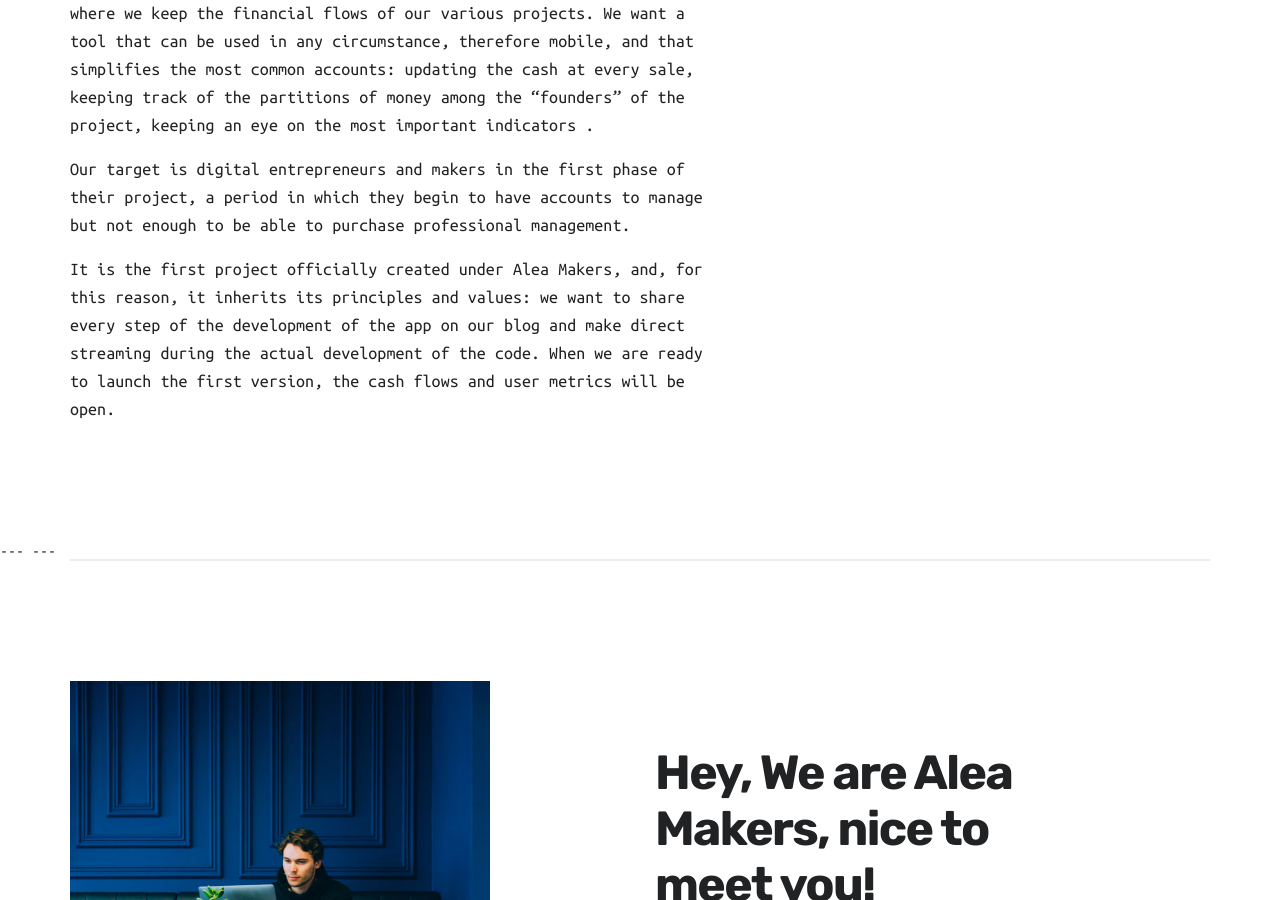
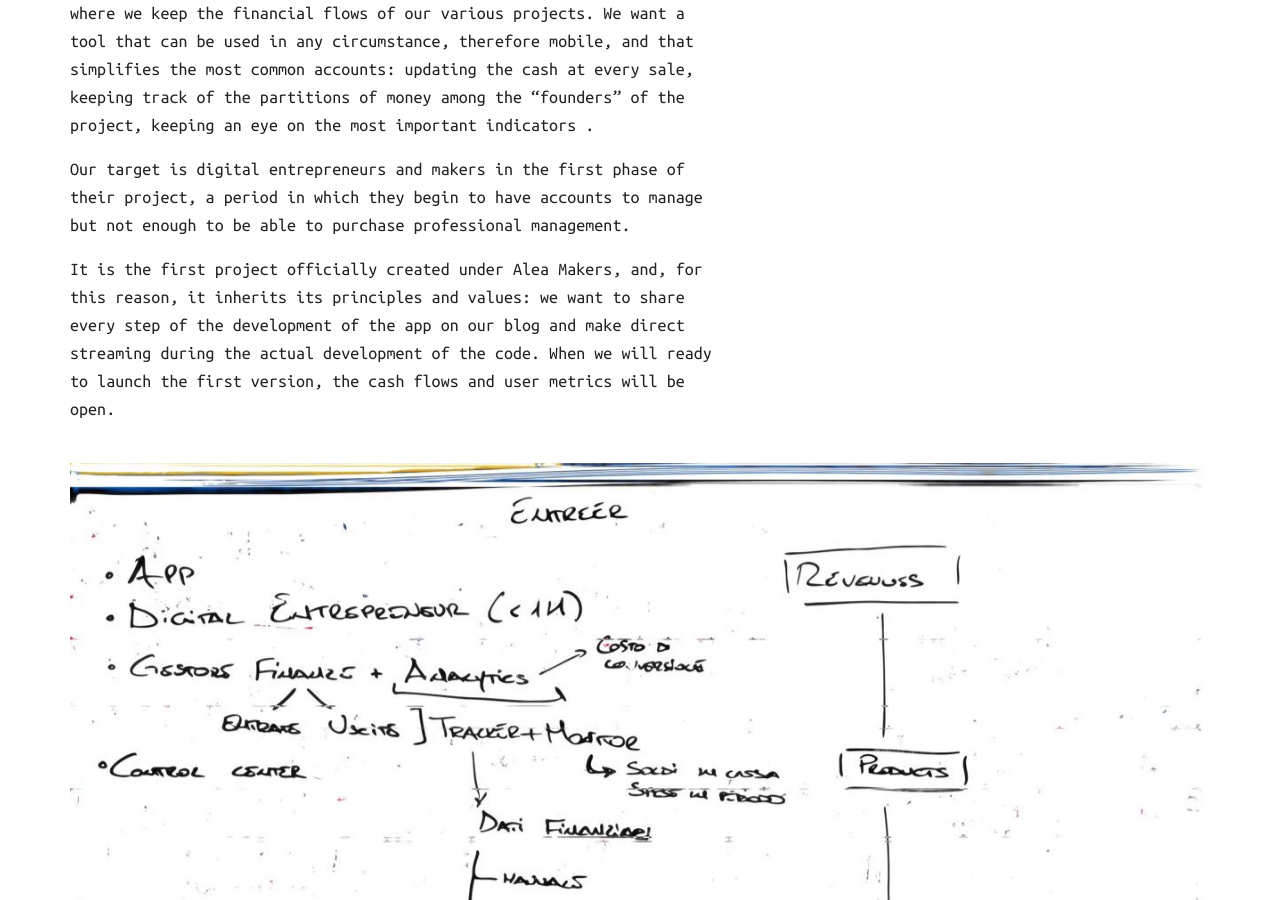
Before and after one commit to alea-git/alea-git.github.io, a Jekyll site: the page built from _projects/mobile-app-2.md, in a window 1280 px wide and 900 px high, scrolled down 1307 px. Built offline with Jekyll 4.4.1, drawn with Linux system fonts in a browser that asks for light colours; nearby versions of some CDN libraries.

Commit message:
Updated '_projects/mobile-app-2.md' via CloudCannon

```diff
--- a/_projects/mobile-app-2.md
+++ b/_projects/mobile-app-2.md
@@ -14,4 +14,6 @@
 
 Our target is digital entrepreneurs and makers in the first phase of their project, a period in which they begin to have accounts to manage but not enough to be able to purchase professional management.
 
-It is the first project officially created under Alea Makers, and, for this reason, it inherits its principles and values: we want to share every step of the development of the app on our blog and make direct streaming during the actual development of the code. When we are ready to launch the first version, the cash flows and user metrics will be open.
+It is the first project officially created under Alea Makers, and, for this reason, it inherits its principles and values: we want to share every step of the development of the app on our blog and make direct streaming during the actual development of the code. When we will ready to launch the first version, the cash flows and user metrics will be open.
+
+{% include post-components/gallery.html columns = 1 full_width = true images = "/images/projects/board1.jpeg,/images/projects/board2.jpeg,/images/projects/board3.jpeg,/images/projects/board4.jpeg,/images/projects/board5.jpeg,/images/projects/board6.jpeg " %}&nbsp;
```
